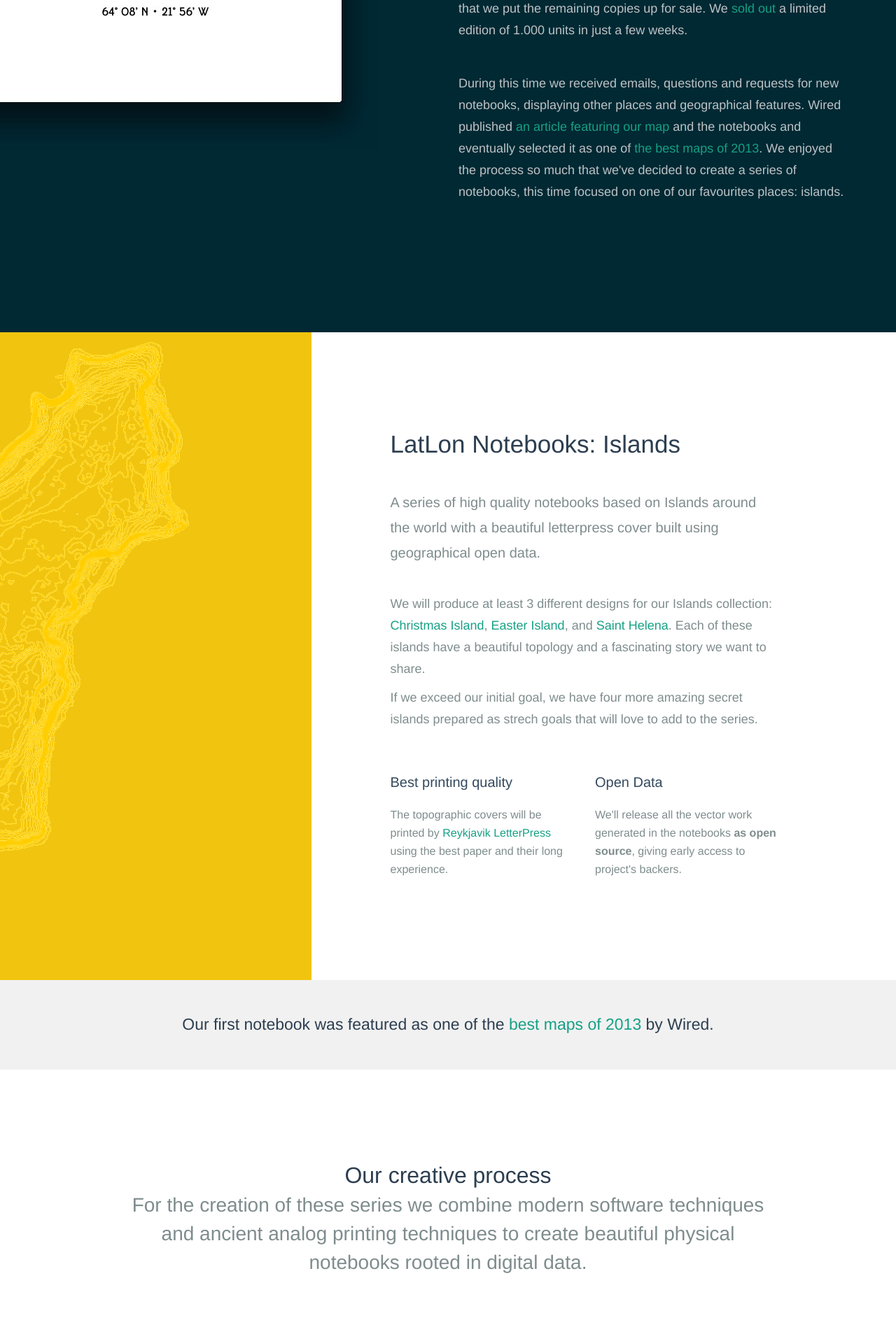
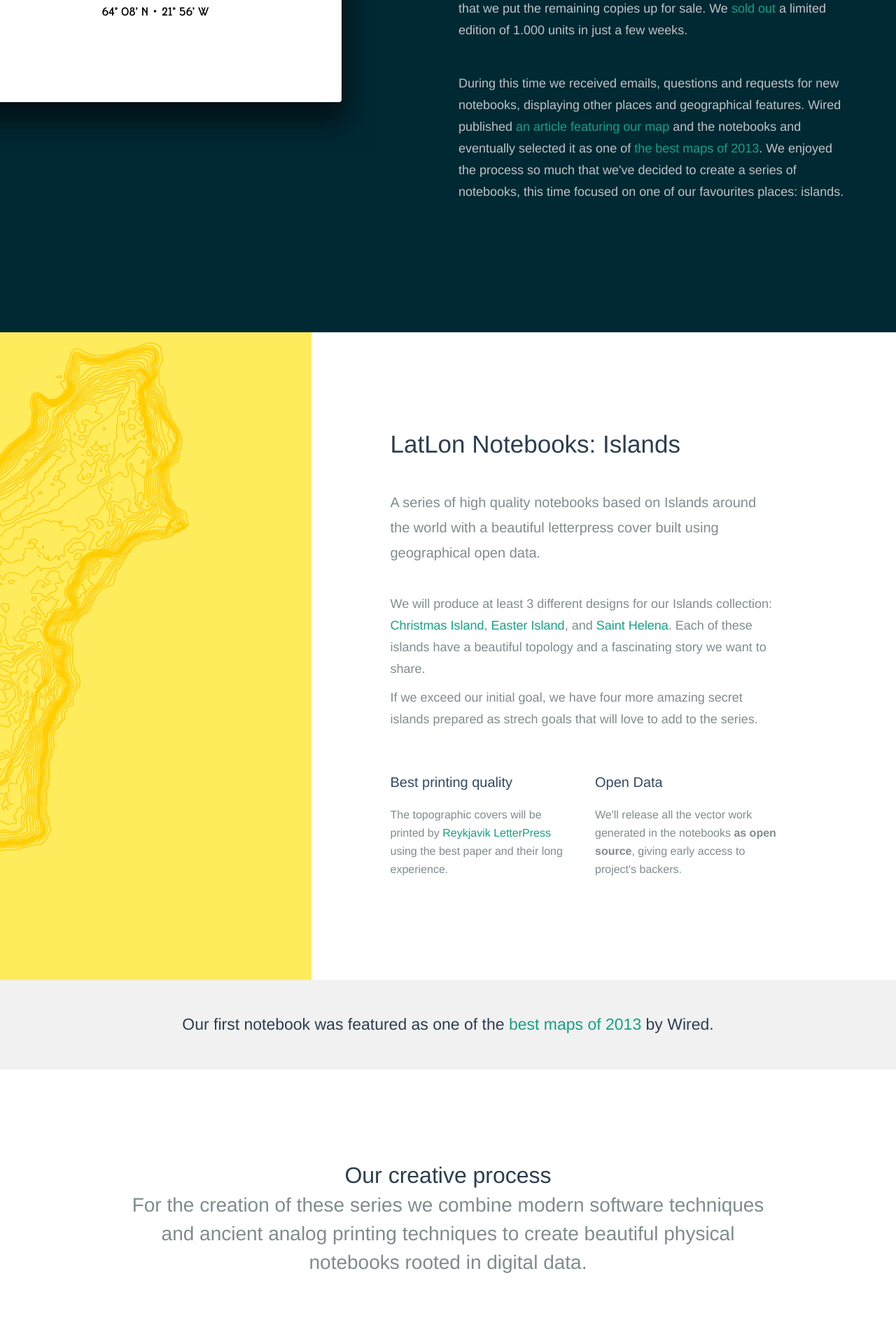
Before and after one commit to joinanalog/joinanalog.github.com, a Jekyll site: the page built from index.html, in a window 1280 px wide. Shown: the part 1769-3666 px from the top of the page at 70% size. Built offline with Jekyll 4.4.1, drawn with Linux system fonts in a browser that asks for light colours.

```diff
--- a/assets/css/style.css
+++ b/assets/css/style.css
@@ -1707,7 +1707,7 @@
   background-color: #002933;
 }
 .latlon-islands-intro .background .col-sm-4 > div {
-  background: #f1c40f url('../../assets/images/latlon-islands/yellow-background.png') 0 0 no-repeat;
+  background: rgb(255,236,92) url('../../assets/images/latlon-islands/yellow-background.png') 0 0 no-repeat;
 }
 .as_seen_on {
   background: #f1f1f1;
```
